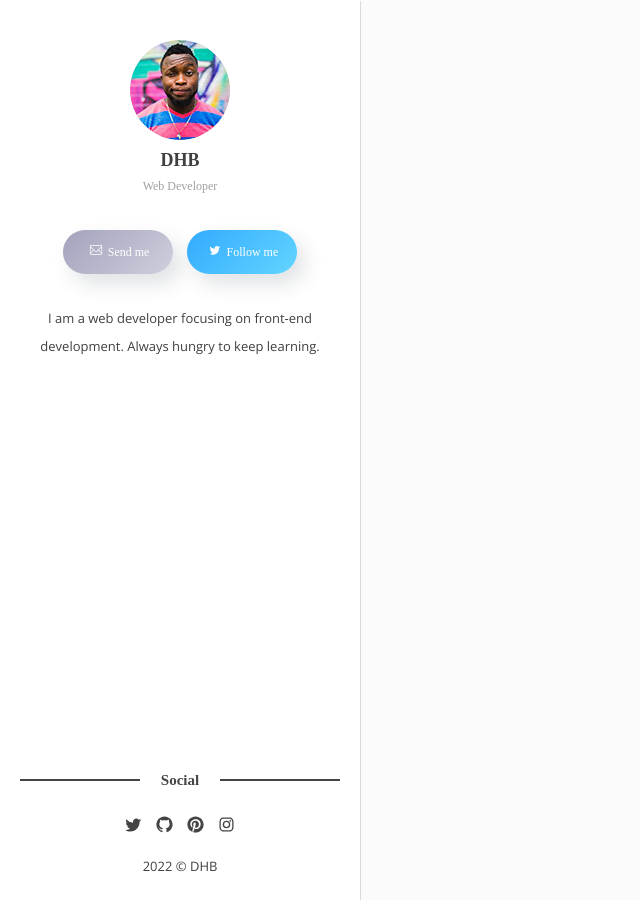
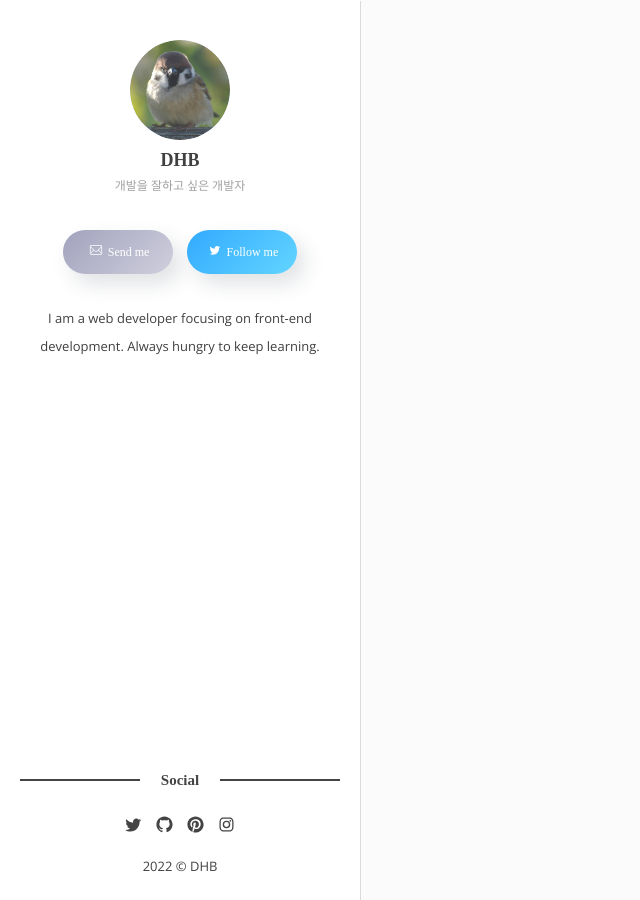
Before and after one commit to DH2098/DH2098.github.io, a Jekyll site: the page built from index.markdown, in a window 1280 px wide. Shown: the whole page, without its empty margins (0-640 px from the left). Built offline with Jekyll 4.4.1, drawn with Linux system fonts in a browser that asks for light colours; some web fonts are replaced; the list of posts is cut into pages by our own code.

Commit message:
correction

```diff
--- a/_config.yml
+++ b/_config.yml
@@ -5,8 +5,8 @@ url: "https://dh2098.github.io/"
 
 # Author
 author-name:    DHB
-author-image:   1.jpg
-author-job:     Web Developer
+author-image:   참새.jpg
+author-job:     개발을 잘하고 싶은 개발자
 author-email:   your-email@domain.com # Add your email for contant form.
 author-twitter: artemsheludko_ # Add your twitter account
 about-author:   I am a web developer focusing on front-end development. Always hungry to keep learning.
```
Also changed, not shown: images/참새.jpg (added).
